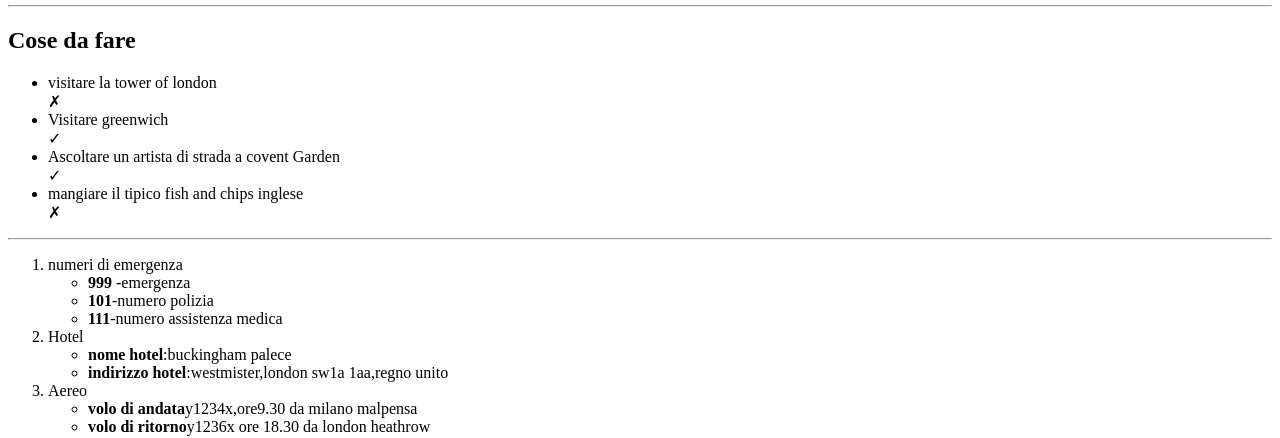
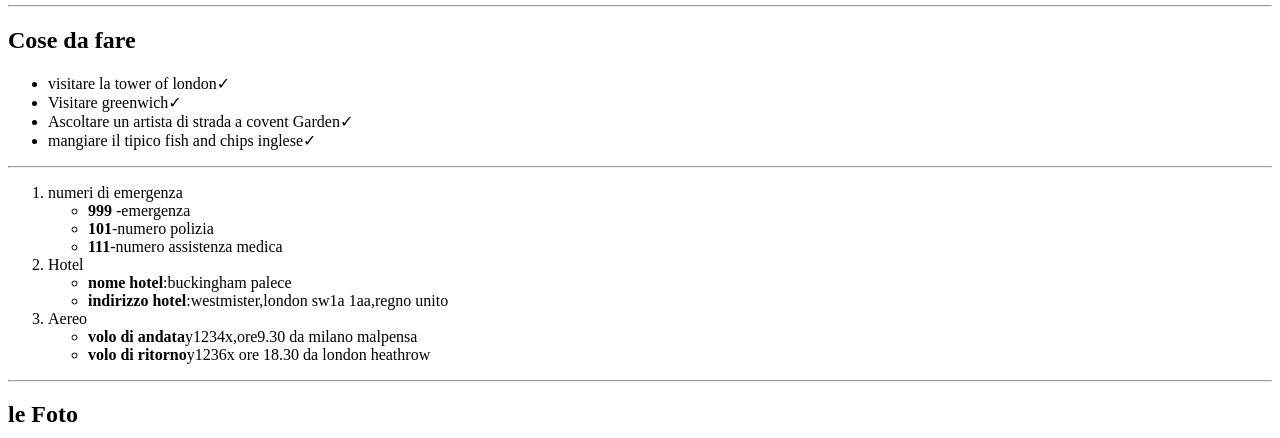
Before and after one commit to matteo92i/html-london-trip, a plain HTML site: page index.html in a window 1280 px wide. Shown: the part 876-1314 px from the top of the page. Drawn offline with Linux system fonts and the light colour scheme.

Commit message:
viaggio a londra

```diff
--- a/index.html
+++ b/index.html
@@ -59,10 +59,10 @@
         <!-- cosa fare -->
         <h2>Cose da fare</h2>
         <ul>
-            <li>visitare la tower of london</li>&cross;
-            <li>Visitare greenwich</li>&check;
-            <li>Ascoltare un artista di strada a covent Garden</li>&check;
-            <li>mangiare il tipico fish and chips inglese</li>&cross;
+            <li>visitare la tower of london&check;</li>
+            <li>Visitare greenwich&check;</li>
+            <li>Ascoltare un artista di strada a covent Garden&check;</li>
+            <li>mangiare il tipico fish and chips inglese&check;</li>
 
 
 
```
